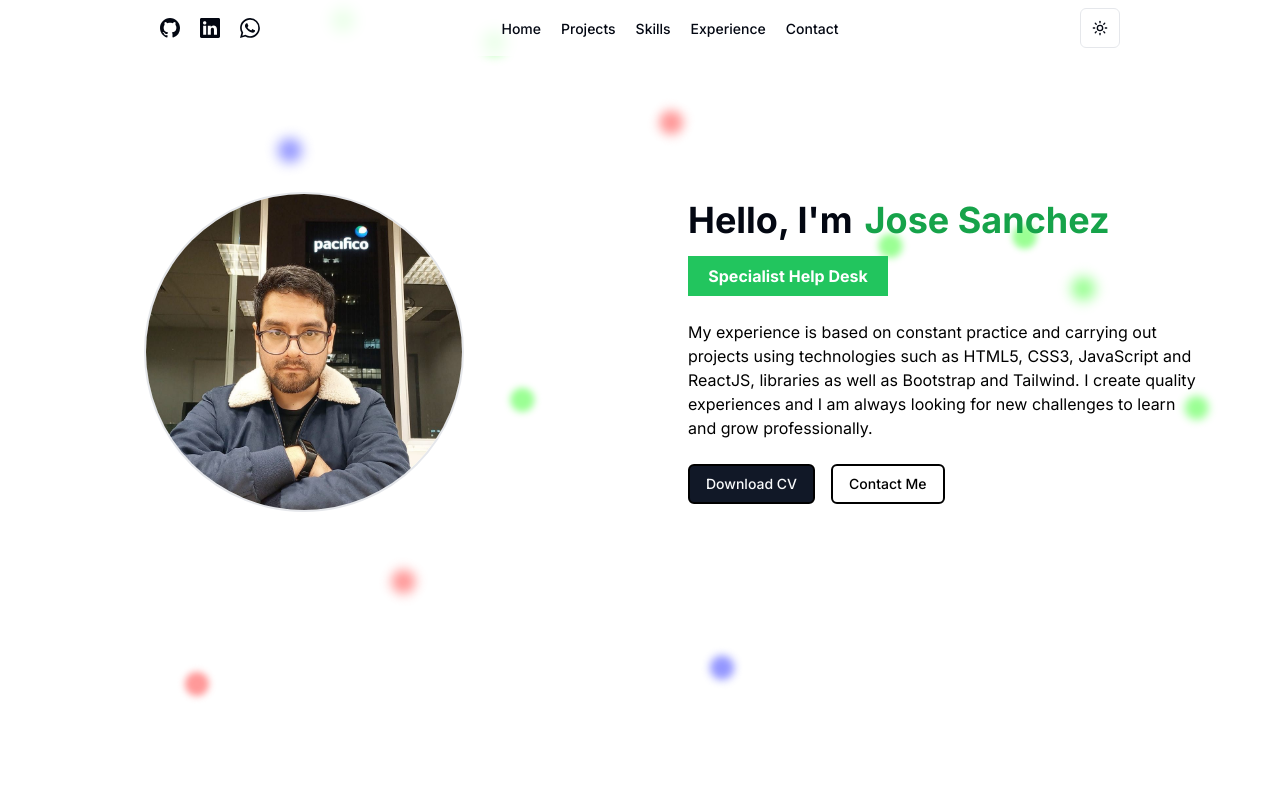
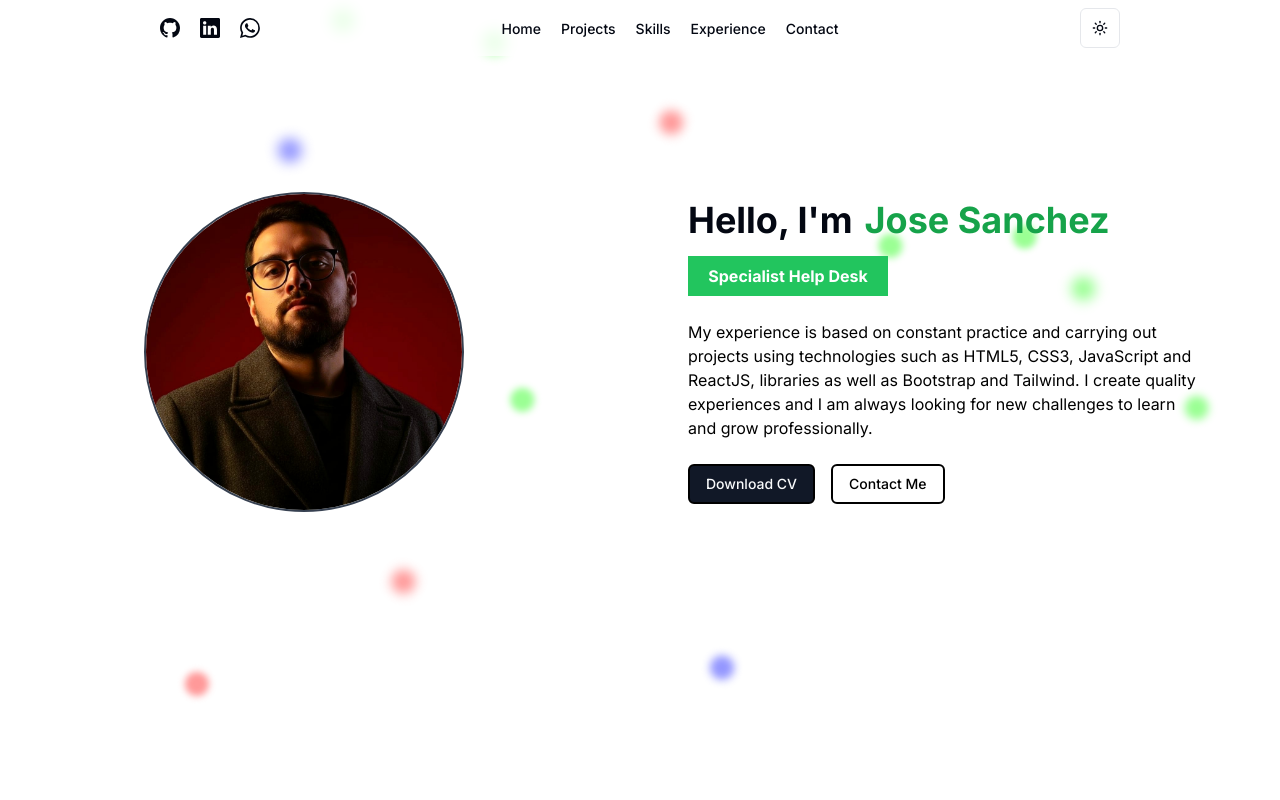
Before and after one commit to JoseSanchez90/portafolio-cv-2025, a Next.js app: page / in a window 1280 px wide. Shown: the top 800 px of the page. Built offline with nearby package versions, Linux system fonts and the light colour scheme.

Commit message:
update perfil photo

```diff
--- a/app/page.tsx
+++ b/app/page.tsx
@@ -193,16 +193,6 @@ export default function Home() {
                 <TooltipContent side="top">LinkedIn</TooltipContent>
               </Tooltip>
 
-              {/* Facebook */}
-              {/* <Tooltip>
-                <TooltipTrigger asChild>
-                  <a href="https://www.facebook.com/angel.sanchez.tr/" target="_blank" rel="noreferrer">
-                    <BsFacebook className="h-5 w-5 lg:hover:scale-125 lg:transition-all lg:duration-200" />
-                  </a>
-                </TooltipTrigger>
-                <TooltipContent side="top">Facebook</TooltipContent>
-              </Tooltip> */}
-
               {/* WhatsApp */}
               <Tooltip>
                 <TooltipTrigger asChild>
@@ -237,7 +227,7 @@ export default function Home() {
         <AnimatedSection>
           <section id="home" className="flex flex-col xl:flex xl:flex-row sm:grid sm:grid-rows-2 w-full py-20 gap-8 md:gap-16 lg:py-48 lg:gap-40 items-center justify-center">
             <div className="relative w-48 h-48 md:w-80 md:h-80 mx-auto">
-              <Image src={Perfil} alt="Jose" fill className="rounded-full border-2 border-gray-200 shadow-xs shadow-gray-400 object-cover"/>
+              <Image src={Perfil} alt="Jose" fill className="rounded-full border-2 dark:border-gray-200 border-gray-700 shadow-xs shadow-gray-400 object-cover"/>
             </div>
             <div className="max-w-lg text-center lg:text-left">
               <h1 className="flex flex-col lg:flex-row lg:gap-3 text-3xl md:text-4xl font-bold mb-4">
```
Also changed, not shown: public/app/img/perfil.png.
